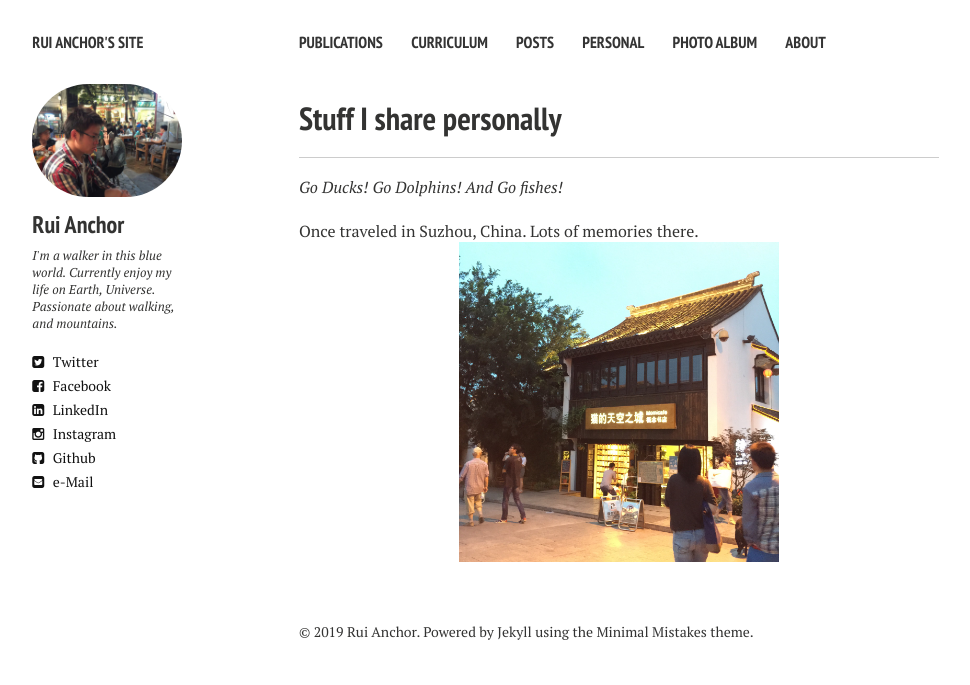
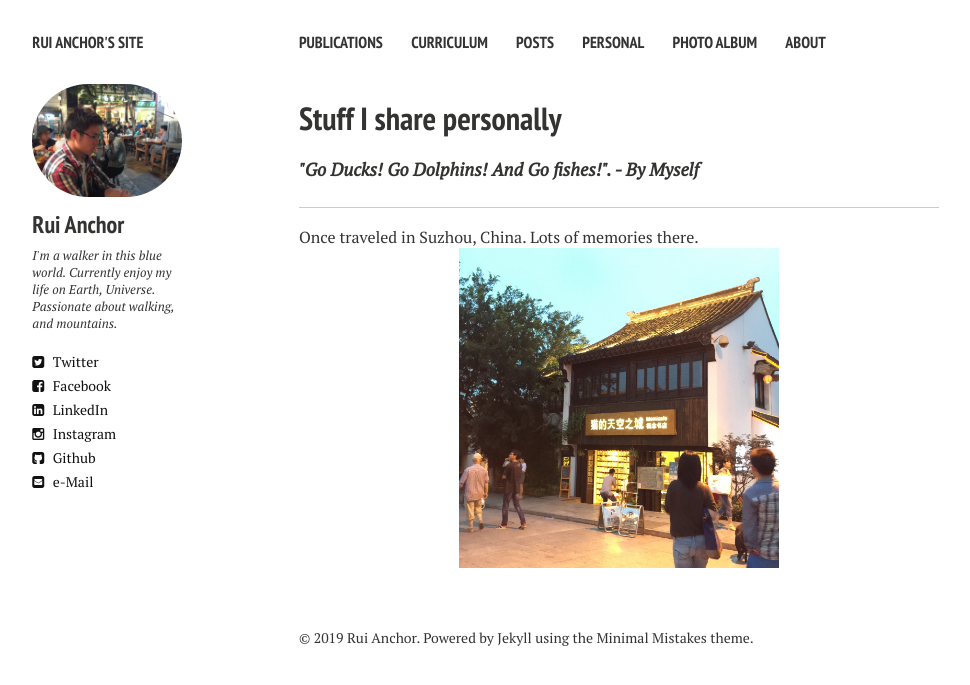
Before and after one commit to ruianchor/ruianchor.github.io, a Jekyll site: the page built from personal.md, in a window 1280 px wide. Shown: the top 685 px of the page, without its empty margins (21-991 px from the left). Built offline with Jekyll 4.4.1, drawn with Linux system fonts in a browser that asks for light colours; nearby versions of some CDN libraries.

Commit message:
add photo item

```diff
--- a/personal.md
+++ b/personal.md
@@ -7,11 +7,10 @@ modified: 8-21-2019
 comments: false
 ---
 
+<strong><i><font size = "+1">"Go Ducks! Go Dolphins! And Go fishes!".  - By Myself</font></i></strong>
+
 ----
 
-*Go Ducks! Go Dolphins! And Go fishes!*
-<br>
-<br>
 Once traveled in Suzhou, China. Lots of memories there.
 
 <p align="center">
```
Also changed, not shown: photoes.md (+3 -0 lines).
